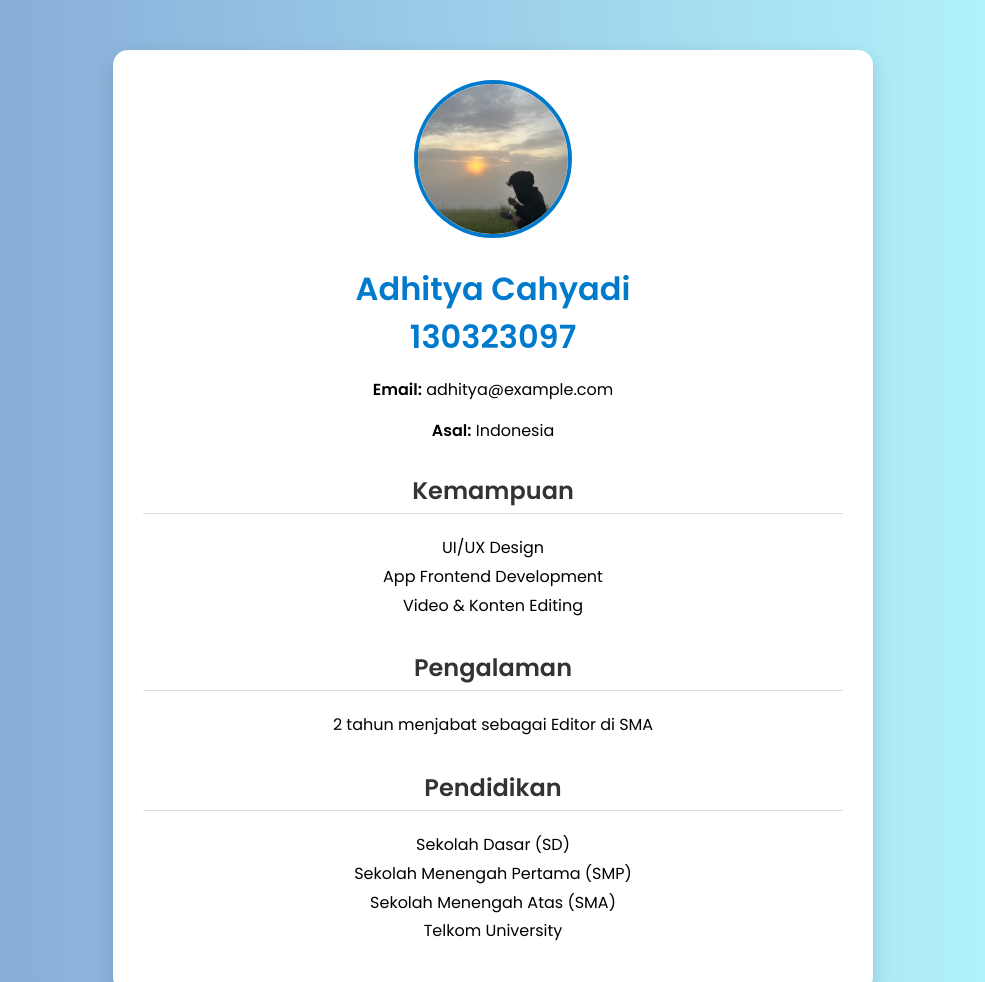
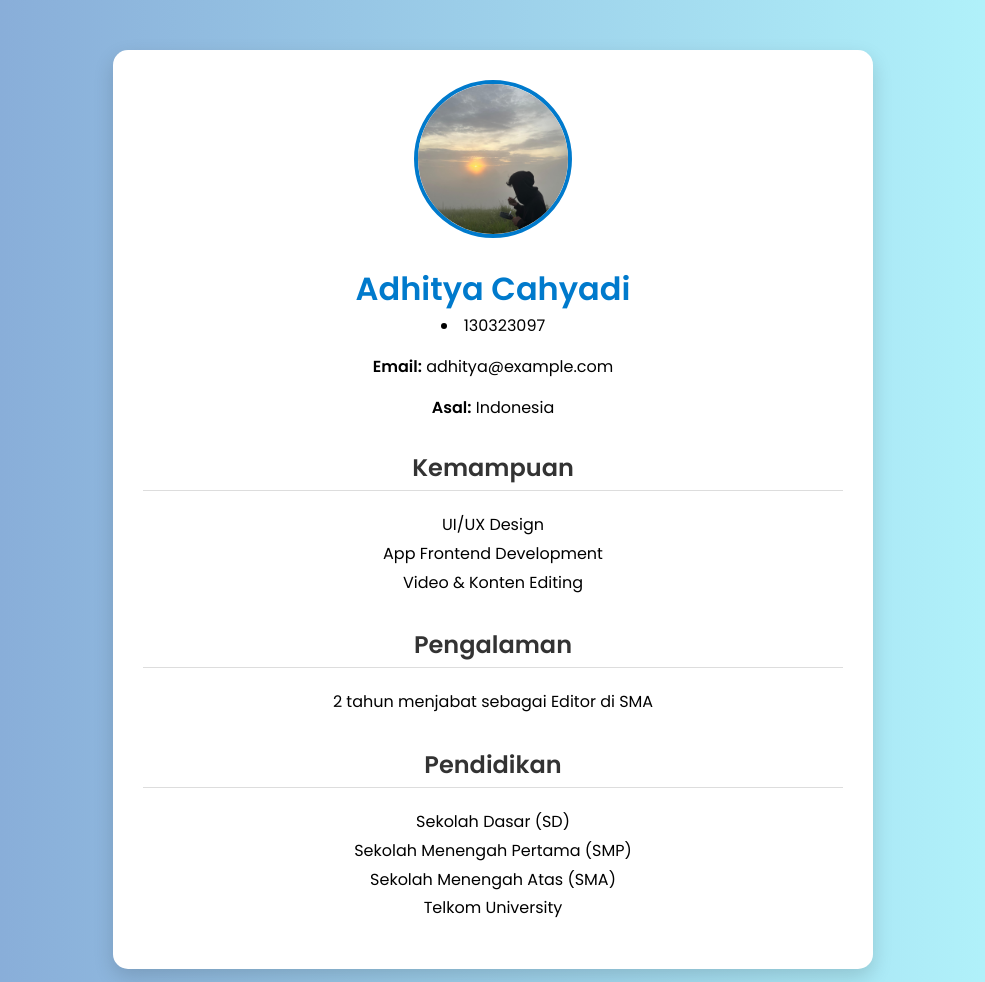
Before and after one commit to adhityacahyadi/cloud, a plain HTML site: page index.html in a window 1280 px wide. Shown: the top 982 px of the page, without its empty margins (147-1132 px from the left). Drawn offline with Linux system fonts and the light colour scheme.

Commit message:
Update index.html

```diff
--- a/index.html
+++ b/index.html
@@ -81,7 +81,7 @@
   <div class="profile-card">
     <img src="adhitya.jpg" alt="Foto Profil" />
     <h1>Adhitya Cahyadi</h1>
-    <h1>130323097</h1>
+    <li>130323097</li>
     <p class="info"><strong>Email:</strong> adhitya@example.com</p>
     <p class="info"><strong>Asal:</strong> Indonesia</p>
 
```
